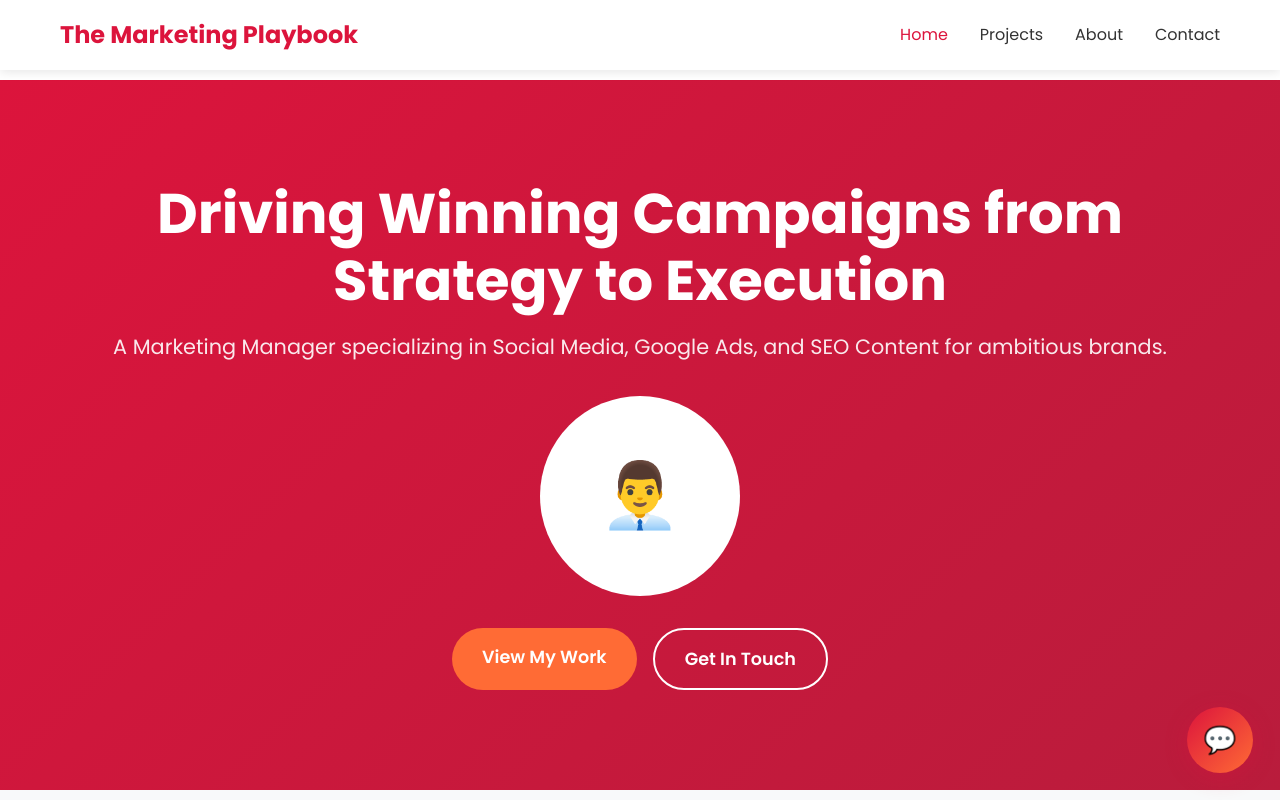
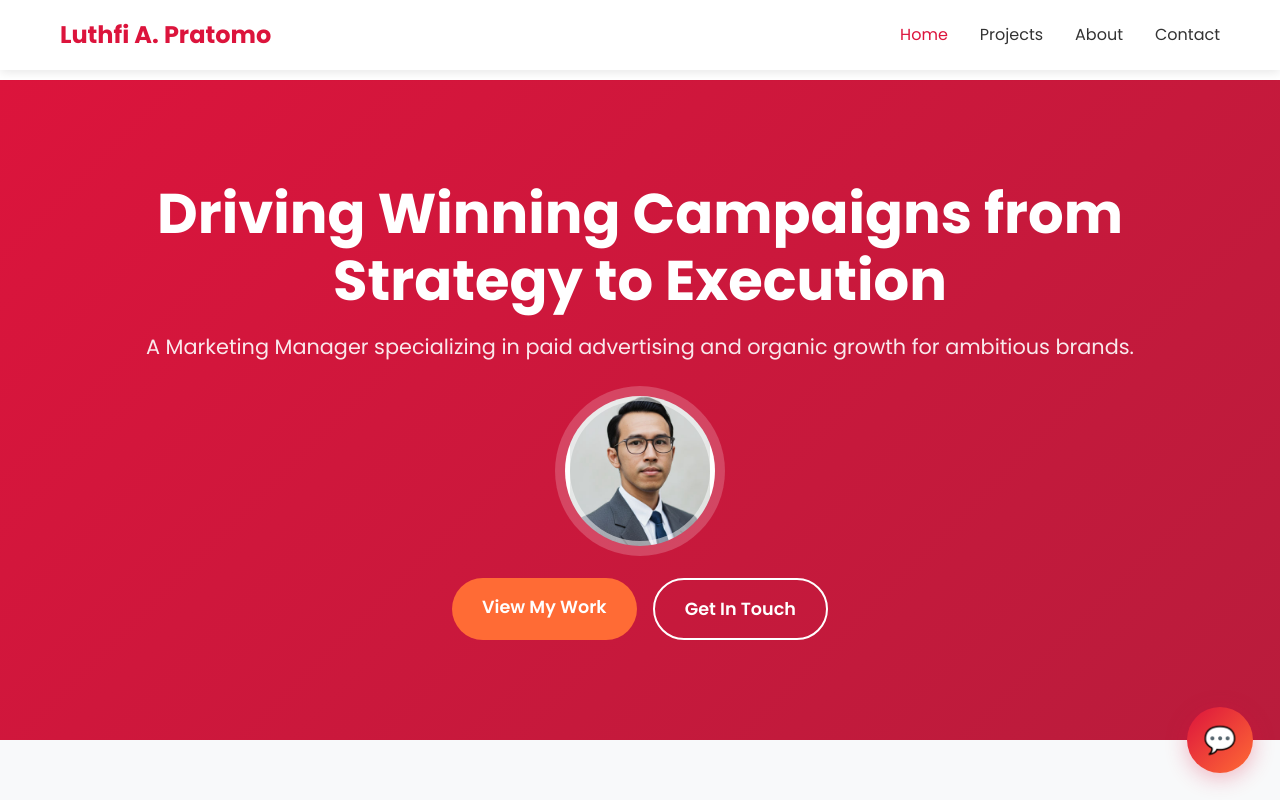
Before and after one commit to Lapratomo24/personal-portfolio, a plain HTML site: page index.html in a window 1280 px wide. Shown: the top 800 px of the page. Drawn offline with Linux system fonts and the light colour scheme.

Commit message:
replaced placeholder photo

```diff
--- a/index.html
+++ b/index.html
@@ -10,7 +10,7 @@
 <body>
     <nav>
         <div class="nav-container">
-            <div class="logo">The Marketing Playbook</div>
+            <div class="logo">Luthfi A. Pratomo</div>
             <ul class="nav-menu">
                 <li><a href="#" class="nav-link active" data-page="home">Home</a></li>
                 <li><a href="#" class="nav-link" data-page="projects">Projects</a></li>
@@ -29,8 +29,8 @@
         <section class="hero">
             <div class="container">
                 <h1>Driving Winning Campaigns from Strategy to Execution</h1>
-                <p>A Marketing Manager specializing in Social Media, Google Ads, and SEO Content for ambitious brands.</p>
-                <div class="hero-image">👨‍💼</div>
+                <p>A Marketing Manager specializing in paid advertising and organic growth for ambitious brands.</p>
+                <div class="hero-image"></div>
                 <div class="cta-buttons">
                     <a href="#" class="btn btn-primary" data-page="projects">View My Work</a>
                     <a href="#" class="btn btn-secondary" data-page="contact">Get In Touch</a>
--- a/style.css
+++ b/style.css
@@ -107,16 +107,24 @@ nav {
 }
 
 .hero-image {
-    width: 200px;
-    height: 200px;
-    border-radius: 50%;
-    background: #ffffff;
+    width: 150px; /* Reduced size */
+    height: 150px; /* Reduced size */
+    border-radius: 50%; /* Makes it circular */
+    background-color: #ffffff; /* Fallback background if image doesn't load */
     margin: 2rem auto;
-    display: flex;
-    align-items: center;
-    justify-content: center;
-    font-size: 4rem;
-    color: #DC143C;
+    display: flex; /* Kept for centering text if any, but not needed for image itself */
+    align-items: center; /* Kept */
+    justify-content: center; /* Kept */
+    font-size: 4rem; /* Kept */
+    color: #DC143C; /* Kept */
+
+    /* --- New/Modified properties for the background image --- */
+    background-image: url('Pic_imresizer.jpg'); /* Set your image here */
+    background-size: cover; /* Ensures the image covers the entire div */
+    background-position: center; /* Centers the image within the div */
+    background-repeat: no-repeat; /* Prevents image repetition */
+    border: 5px solid rgba(255, 255, 255, 0.5); /* Optional: Add a subtle white border */
+    box-shadow: 0 0 0 10px rgba(255, 255, 255, 0.2); /* Optional: Add a subtle outer glow */
 }
 
 .cta-buttons {
```
Also changed, not shown: Pic_imresizer.jpg (added).
